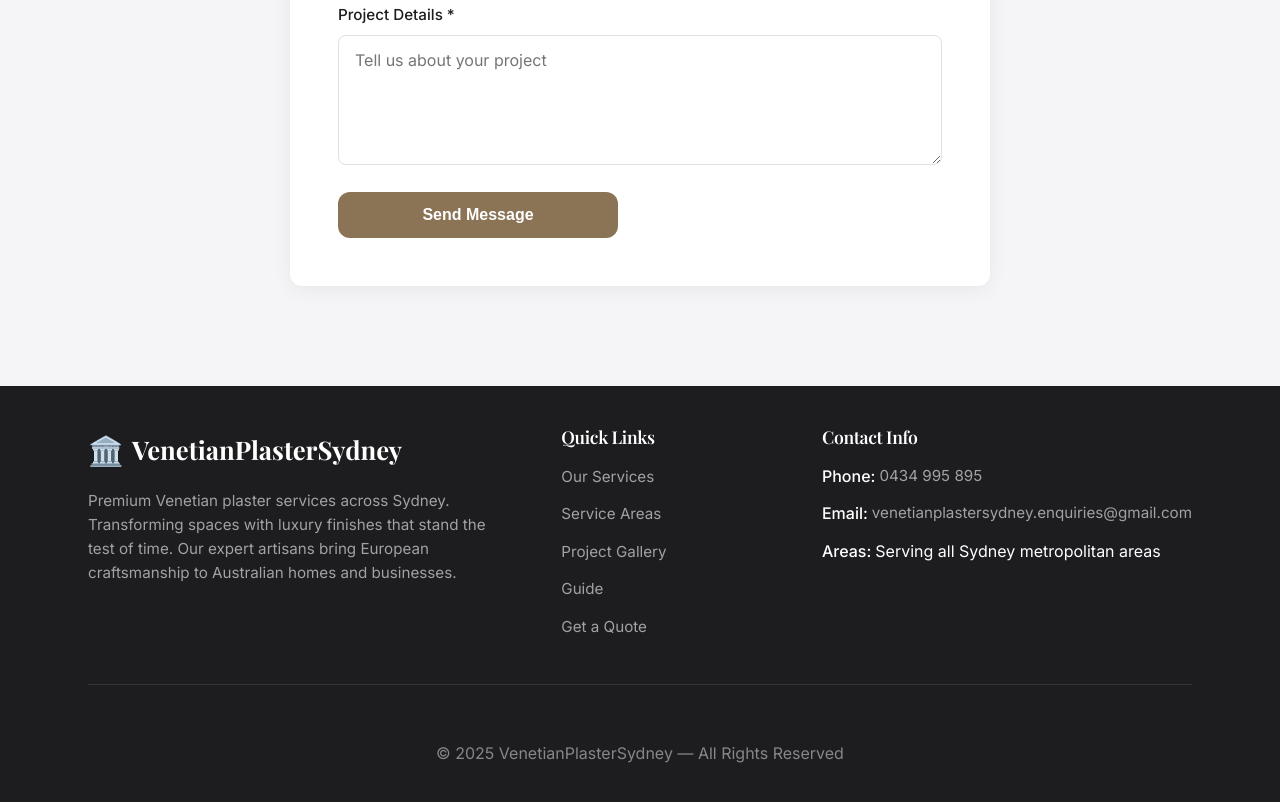
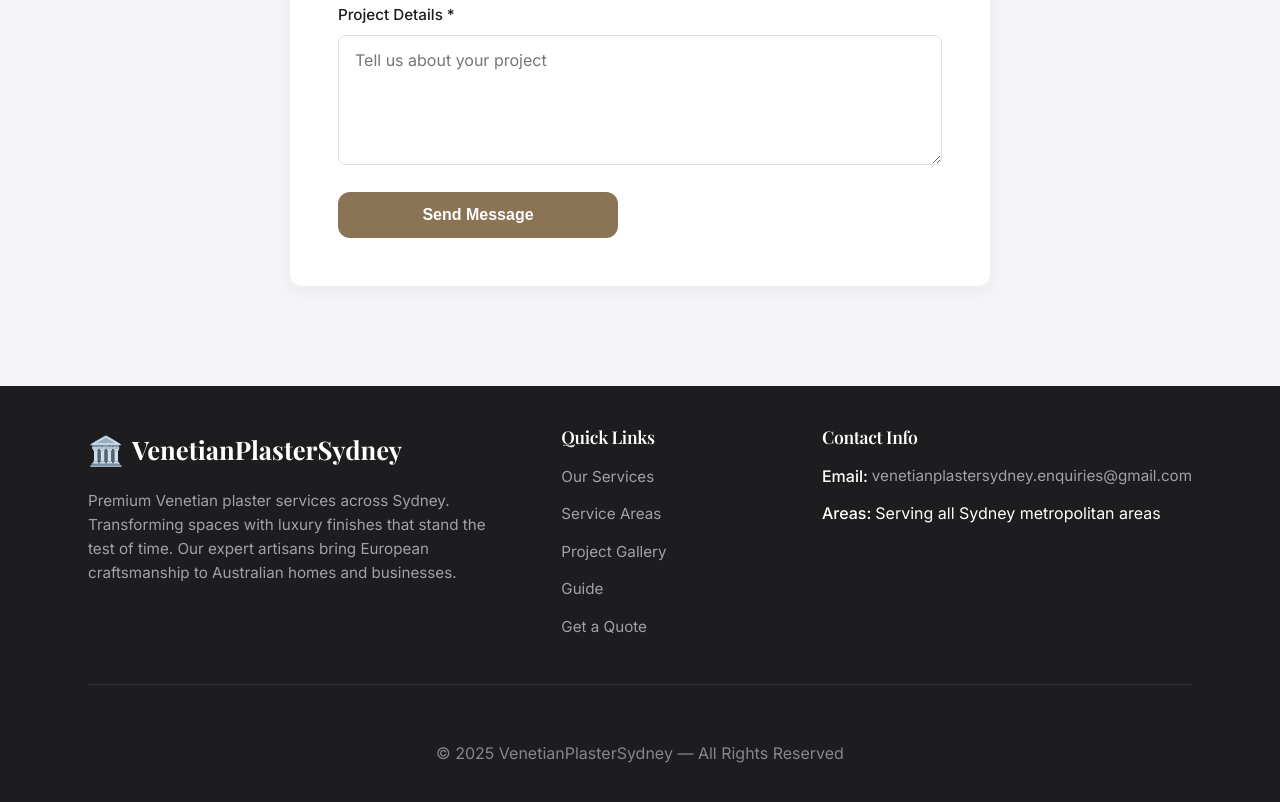
Before and after one commit to Adnanwebguy1996/Premium-Venetian-Plaster-in-Sydney, a plain HTML site: page index.html in a window 1280 px wide. Shown: the part 8569-9371 px from the top of the page. Drawn offline with nearby package versions, Linux system fonts and the light colour scheme.

Commit message:
Update index.html
footer fixed

```diff
--- a/index.html
+++ b/index.html
@@ -2038,10 +2038,6 @@
           <h3>Contact Info</h3>
           <ul>
             <li>
-              <strong>Phone:</strong>
-              <a href="tel:0434995895">0434 995 895</a>
-            </li>
-            <li>
               <strong>Email:</strong>
               <a href="mailto:venetianplastersydney.enquiries@gmail.com">venetianplastersydney.enquiries@gmail.com</a>
             </li>
```
